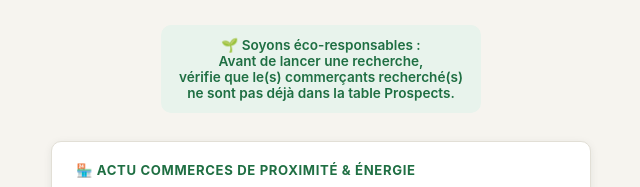
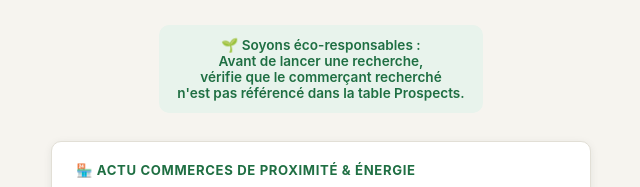
Before and after one commit to nathalie69250/eco-locaux-crm, a plain HTML site: page index.html in a window 1280 px wide. Shown: the part 275-462 px from the top of the page, 319-959 px from the left. Drawn offline with Linux system fonts and the light colour scheme.

Commit message:
Refine eco-responsibility message in index.html
Updated the eco-responsibility message for clarity.

```diff
--- a/index.html
+++ b/index.html
@@ -112,7 +112,7 @@ td select{padding:4px 7px;border:1px solid var(--bordure);border-radius:6px;font
     <button class="btn-com" onclick="choisir('Pierre B.')">Pierre B.</button>
   </div>
   <div style="max-width:480px;text-align:center;color:var(--vert);font-size:0.85rem;font-weight:600;background:var(--vert-clair);padding:12px 18px;border-radius:var(--radius)">
-    🌱 Soyons éco-responsables :<br>Avant de lancer une recherche,<br>vérifie que le(s) commerçants recherché(s)<br>ne sont pas déjà dans la table Prospects.
+    🌱 Soyons éco-responsables :<br>Avant de lancer une recherche,<br>vérifie que le commerçant recherché<br>n'est pas référencé dans la table Prospects.
   </div>
   <div class="actu">
     <div class="actu-tit">🏪 Actu commerces de proximité & énergie</div>
```
